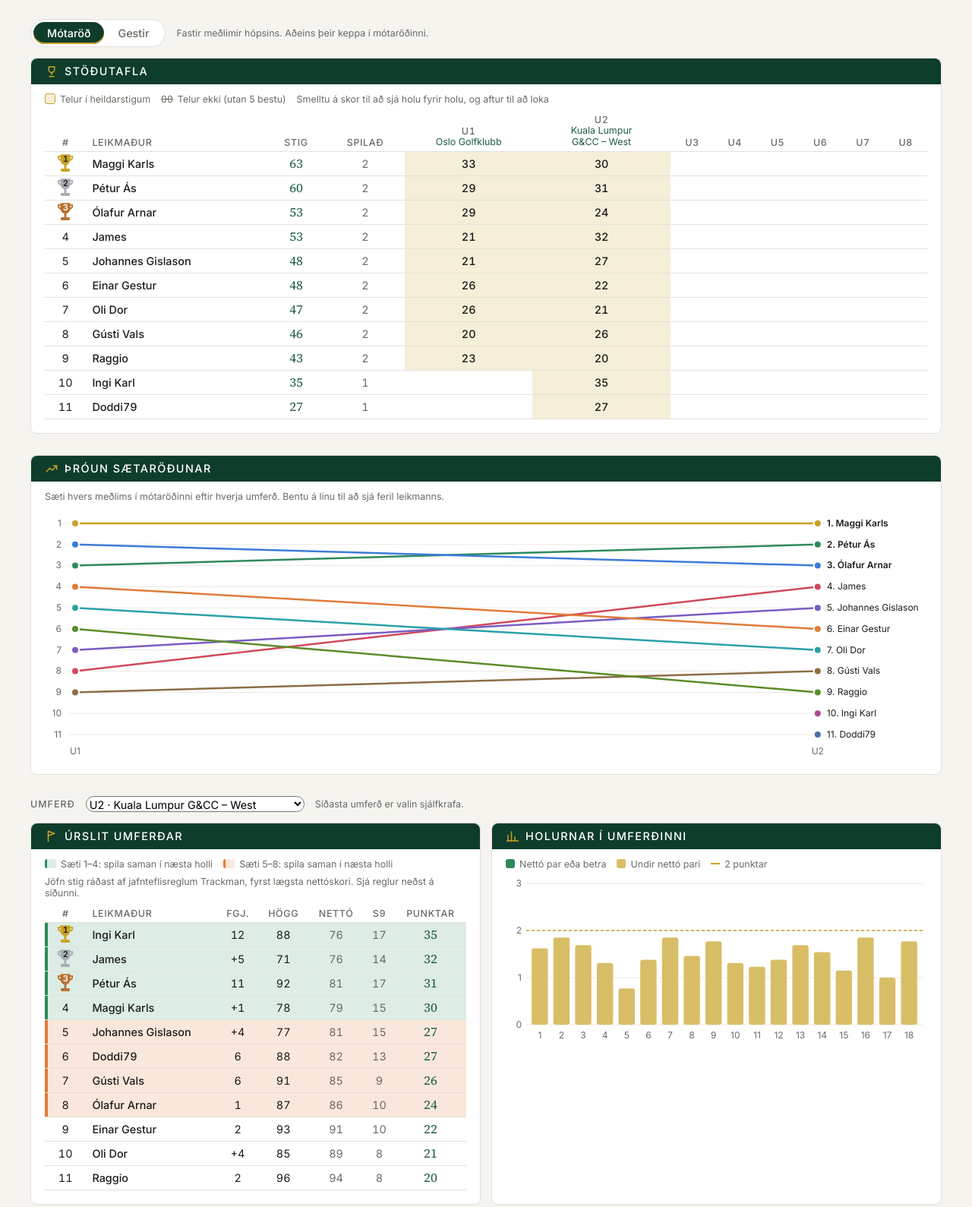
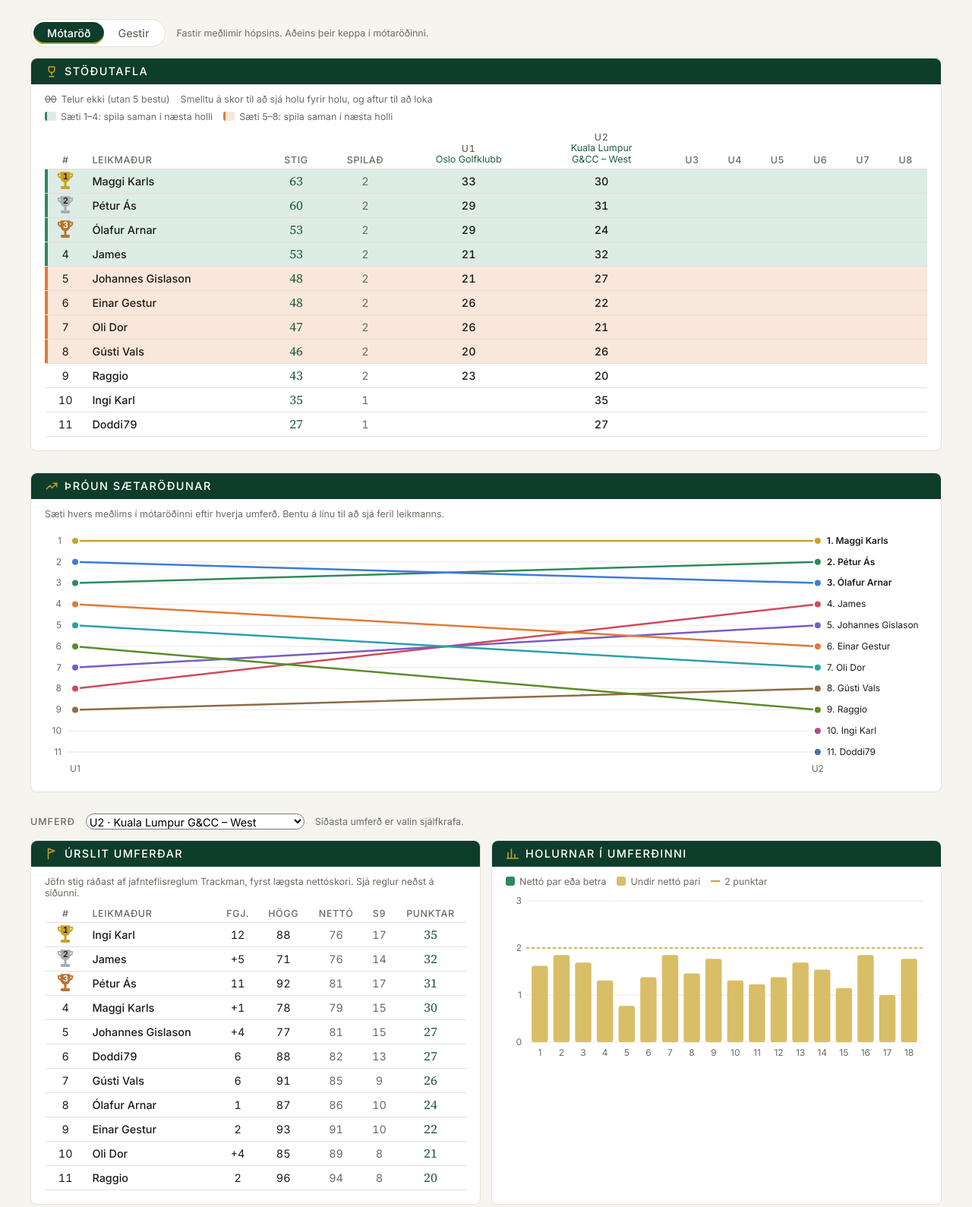
Before and after one commit to Olafurf/Bonkerinn-haust-2026, a plain HTML site: page index.html in a window 1280 px wide. Shown: the part 545-2134 px from the top of the page at 76% size. Drawn offline with nearby package versions, Linux system fonts and the light colour scheme.

Commit message:
Holllitir færðir í stöðutöflu: 1–4 grænt, 5–8 appelsínugult
Co-Authored-By: Claude Opus 5.5 <noreply@anthropic.com>
Claude-Session: https://claude.ai/code/session_01V1sFi1VVm7xzyo644boQ3A

```diff
--- a/index.html
+++ b/index.html
@@ -144,7 +144,7 @@ html,body{margin:0;background:var(--color-bg);color:var(--color-fg);font-family:
 .gh .tro.m3{color:var(--gh-bronze)}
 .gh .tro.m3 .n{color:#fff}
 .gh td.rank .tro{margin:-4px 0}
-.gh td.rd.cnt{background:var(--gh-gold-soft);font-weight:var(--cds-font-weight-medium)}
+.gh td.rd.cnt{font-weight:var(--cds-font-weight-medium)}
 .gh td.rd.drop{color:var(--color-fg-muted);text-decoration:line-through}
 .gh td.sc{font-weight:var(--cds-font-weight-medium)}
 .gh td.sc.eagle{color:var(--gh-eagle)}
@@ -262,9 +262,12 @@ html,body{margin:0;background:var(--color-bg);color:var(--color-fg);font-family:
     </div>
     <div class="cardbody">
       <div class="legend">
-        <span><i style="background:var(--gh-gold-soft);border:1px solid var(--gh-gold)"></i>Telur í heildarstigum</span>
-        <span><s>00</s> Telur ekki (utan 5 bestu)</span>
+                <span><s>00</s> Telur ekki (utan 5 bestu)</span>
         <span>Smelltu á skor til að sjá holu fyrir holu, og aftur til að loka</span>
+      </div>
+      <div class="legend" data-view-note="motarod">
+        <span><i style="background:var(--gh-holl1);border-left:3px solid var(--gh-holl1-edge)"></i>Sæti 1–4: spila saman í næsta holli</span>
+        <span><i style="background:var(--gh-holl2);border-left:3px solid var(--gh-holl2-edge)"></i>Sæti 5–8: spila saman í næsta holli</span>
       </div>
       <div class="scroll">
         <table data-source="stada" data-row-key="leikmadur">
@@ -310,10 +313,6 @@ html,body{margin:0;background:var(--color-bg);color:var(--color-fg);font-family:
         <h2>Úrslit umferðar</h2>
       </div>
       <div class="cardbody">
-        <div class="legend">
-          <span><i style="background:var(--gh-holl1);border-left:3px solid var(--gh-holl1-edge)"></i>Sæti 1–4: spila saman í næsta holli</span>
-          <span><i style="background:var(--gh-holl2);border-left:3px solid var(--gh-holl2-edge)"></i>Sæti 5–8: spila saman í næsta holli</span>
-        </div>
         <p class="note">Jöfn stig ráðast af jafnteflisreglum Trackman, fyrst lægsta nettóskori. Sjá reglur neðst á síðunni.</p>
         <div class="scroll">
           <table data-source="umferd_sidast" data-row-key="umferd,leikmadur">
@@ -758,11 +757,10 @@ const uCol = (u) => ({f: 'u' + u, cls: (r) => r['u' + u] == null ? 'rd none' : (
 tableDraw('stada', 'stada', [
   {f: 'saeti', cls: (r) => 'rank' + (r.saeti <= 3 ? ' m' + r.saeti : '')}, {f: 'leikmadur', cls: 'l name'}, {f: 'samtals', cls: 'tot'}, {f: 'spilad', cls: 'dim'},
   uCol(1), uCol(2), uCol(3), uCol(4), uCol(5), uCol(6), uCol(7), uCol(8)
-]);
+], {rowCls: (r) => r.gestur ? '' : r.saeti <= 4 ? 'holl1' : r.saeti <= 8 ? 'holl2' : ''});
 tableDraw('umferd', 'umferd_sidast', [
   {f: 'saeti', cls: (r) => 'rank' + (r.saeti <= 3 ? ' m' + r.saeti : '')}, {f: 'leikmadur', cls: 'l name'}, {f: 'forgjof', fmt: (v) => v < 0 ? '+' + (-v) : String(v)}, {f: 'hogg'}, {f: 'netto', cls: 'dim'}, {f: 's9', cls: 'dim'}, {f: 'punktar', cls: 'tot'}
-], {filter: (r) => r.umferd === ghRoundNow(), key: (r) => r.umferd + ',' + encodeURIComponent(r.leikmadur),
-  rowCls: (r) => r.gestur ? '' : r.saeti <= 4 ? 'holl1' : r.saeti <= 8 ? 'holl2' : ''});
+], {filter: (r) => r.umferd === ghRoundNow(), key: (r) => r.umferd + ',' + encodeURIComponent(r.leikmadur)});
 tableDraw('tolf', 'tolfraedi', [
   {f: 'leikmadur', cls: 'l name'}, {f: 'hringir', cls: 'dim'}, {f: 'punktar'}, {f: 'medaltal', fmt: fmtNum, cls: 'tot'}, {f: 'besti'},
   {f: 'ernir', cls: 'sc eagle'}, {f: 'fuglar', cls: 'sc bird'}, {f: 'por', cls: 'sc par'}, {f: 'skollar', cls: 'sc bogey'}, {f: 'tvofaldir', cls: 'sc dbl'}, {f: 'thrir', cls: 'good'}, {f: 'nullar', cls: 'bad'}
```
